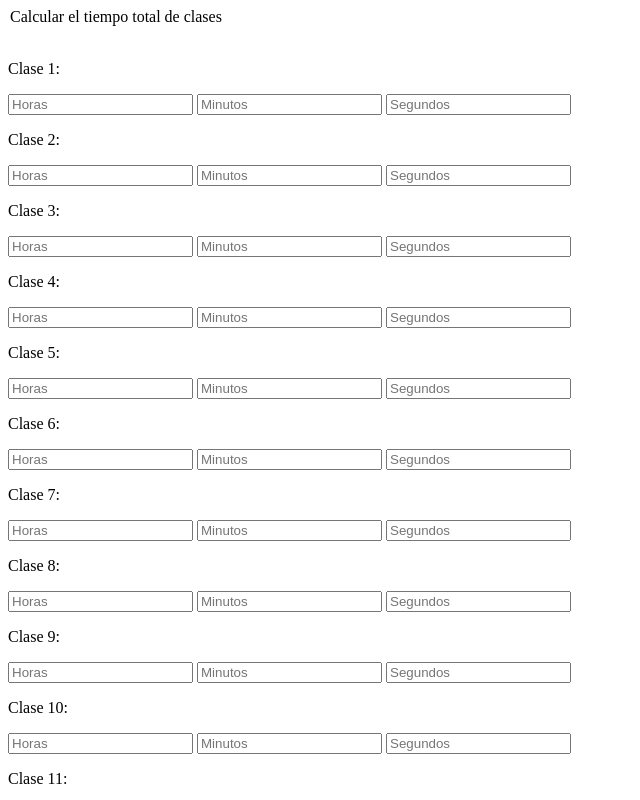
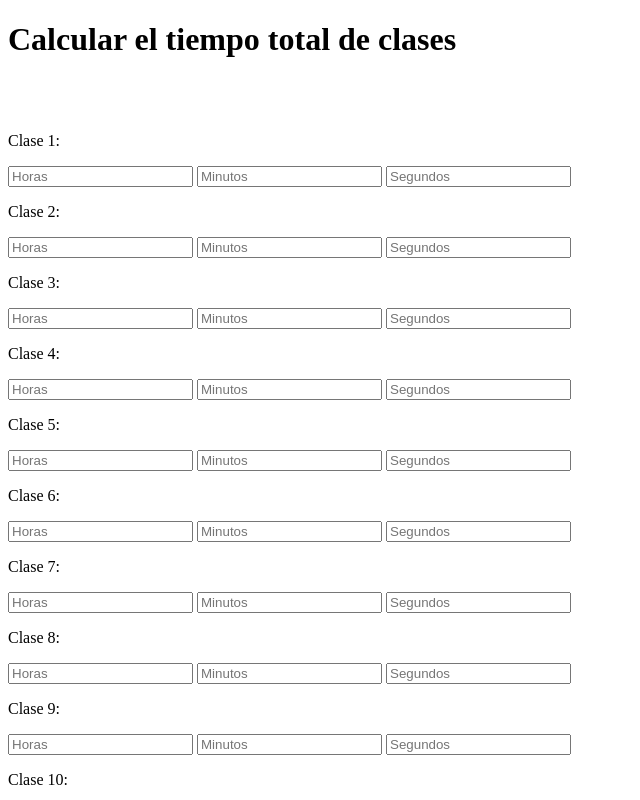
Before and after one commit to AgusAcosta/Tarea-clase-5, a plain HTML site: page index.html in a window 1280 px wide. Shown: the top 800 px of the page, without its empty margins (0-640 px from the left). Drawn offline with Linux system fonts and the light colour scheme.

Commit message:
Cambios esteticos

```diff
--- a/index.html
+++ b/index.html
@@ -9,12 +9,12 @@
         <title>Tarea 3 - Clase 5</title>
     </head>
     <body>
+        <h1>Calcular el tiempo total de clases</h1>
         <strong id="tiempoTotalVideos"></strong>
+        <br>
+        <br>
 
         <form>
-            <legend>Calcular el tiempo total de clases</legend>
-            <br />
-
             <p>Clase 1:</p>
             <input type="number" class="horas" placeholder="Horas"/>
             <input type="number" class="minutos" placeholder="Minutos"/>
```
